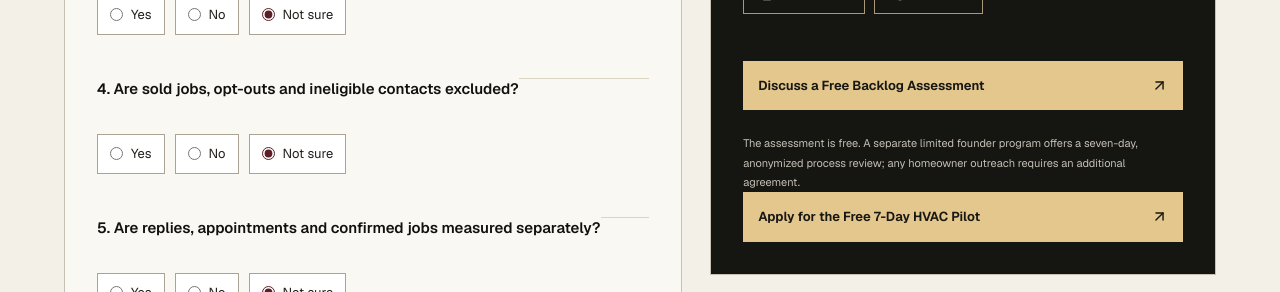
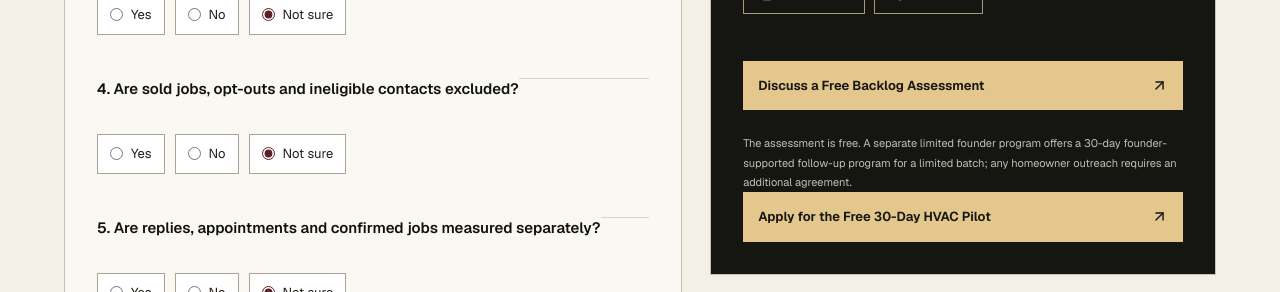
Before and after one commit to rosak8-lgtm/monardas, a Next.js app: page /hvac/scorecard in a window 1280 px wide. Shown: the part 1180-1472 px from the top of the page. Built offline with nearby package versions, Linux system fonts and the light colour scheme; no server answers.

Commit message:
feat(growth): route scorecard conversion to 30-day free founder offer

```diff
--- a/src/components/hvac-scorecard.tsx
+++ b/src/components/hvac-scorecard.tsx
@@ -150,8 +150,8 @@ export function HVACScorecard() {
           <Link className={styles.cta} href="/contact?intent=hvac-pilot&utm_source=scorecard&utm_medium=free_tool">
             Discuss a Free Backlog Assessment <ArrowUpRight size={17} />
           </Link>
-          <p className={styles.disclaimer}>The assessment is free. A separate limited founder program offers a seven-day, anonymized process review; any homeowner outreach requires an additional agreement.</p>
-          <Link className={styles.cta} href="/hvac/free-pilot?utm_source=scorecard&utm_medium=founding-cohort">Apply for the Free 7-Day HVAC Pilot <ArrowUpRight size={17} /></Link>
+          <p className={styles.disclaimer}>The assessment is free. A separate limited founder program offers a 30-day founder-supported follow-up program for a limited batch; any homeowner outreach requires an additional agreement.</p>
+          <Link className={styles.cta} href="/hvac/free-pilot?utm_source=scorecard&utm_medium=founding-cohort">Apply for the Free 30-Day HVAC Pilot <ArrowUpRight size={17} /></Link>
         </aside>
       </section>
       <section className={"container " + styles.partner}>
```
